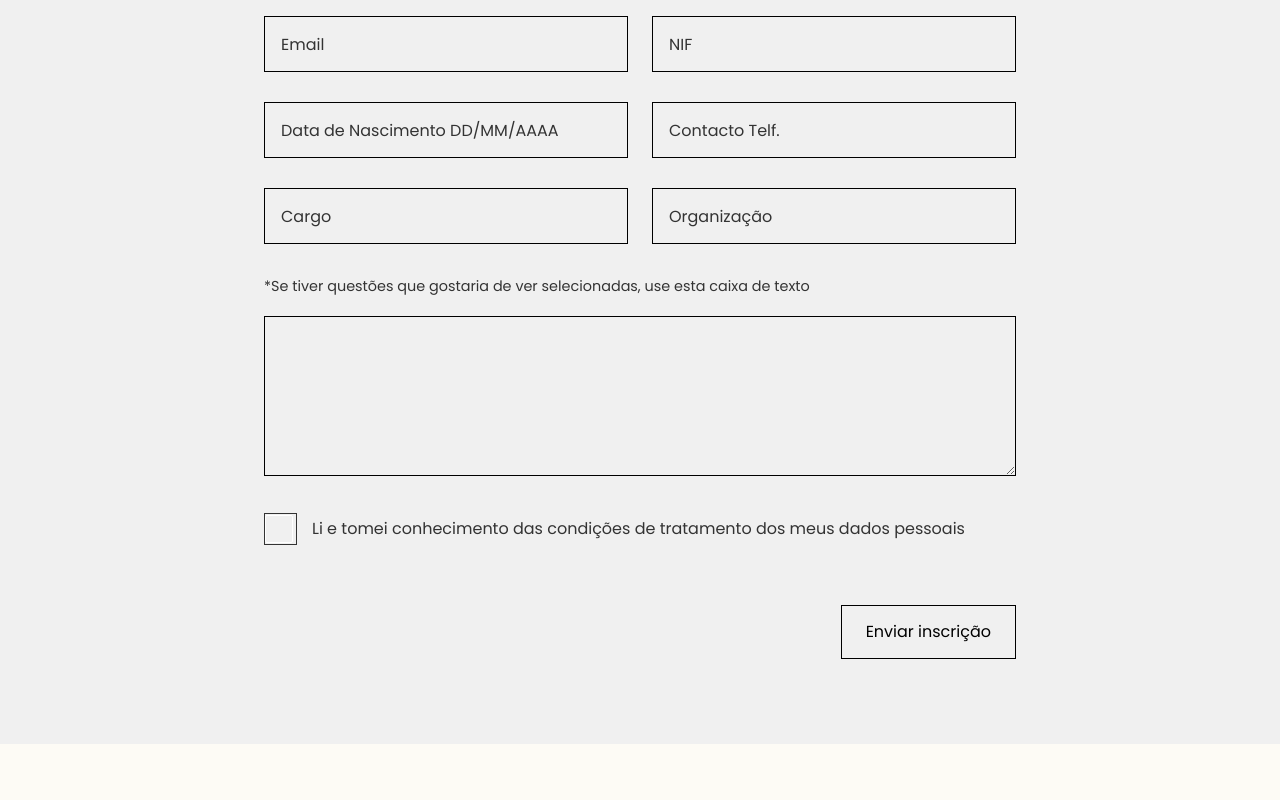
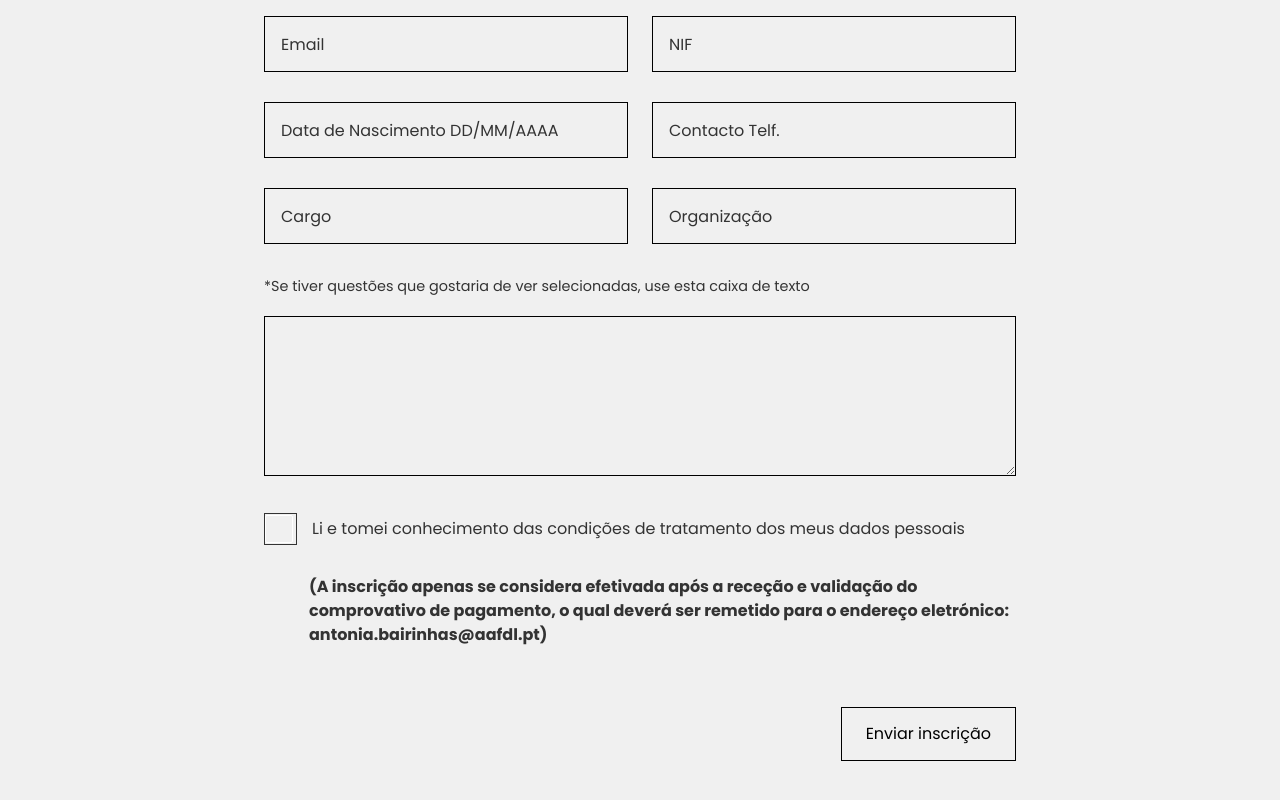
Before and after one commit to jorgeoliveira/conferencia-lisboa, a SvelteKit app: page / in a window 1280 px wide. Shown: the part 5161-5961 px from the top of the page. Before the commit the page ends 5905 px from the top, so only its background shows below. Built offline with nearby package versions, Linux system fonts and the light colour scheme; a web font is replaced by a local one.

Commit message:
Update +page.svelte

```diff
--- a/src/routes/+page.svelte
+++ b/src/routes/+page.svelte
@@ -941,7 +941,15 @@ on:mousemove={handleMousemove}>
                                 tratamento dos meus dados pessoais
                             </div>
                         </div>
+<div class="col-sm-12 d-flex" style="margin:0;">
 
+                            <div
+                                class=" d-flex align-items-center"
+                                style="margin-left:45px;"
+                            >
+                               <b>(A inscrição apenas se considera efetivada após a receção e validação do comprovativo de pagamento, o qual deverá ser remetido para o endereço eletrónico: antonia.bairinhas@aafdl.pt)</b>
+                            </div>
+                        </div>
                         <div id="recaptcha-container"></div>
 
                         <div class="col-12 d-flex justify-content-end">
```
